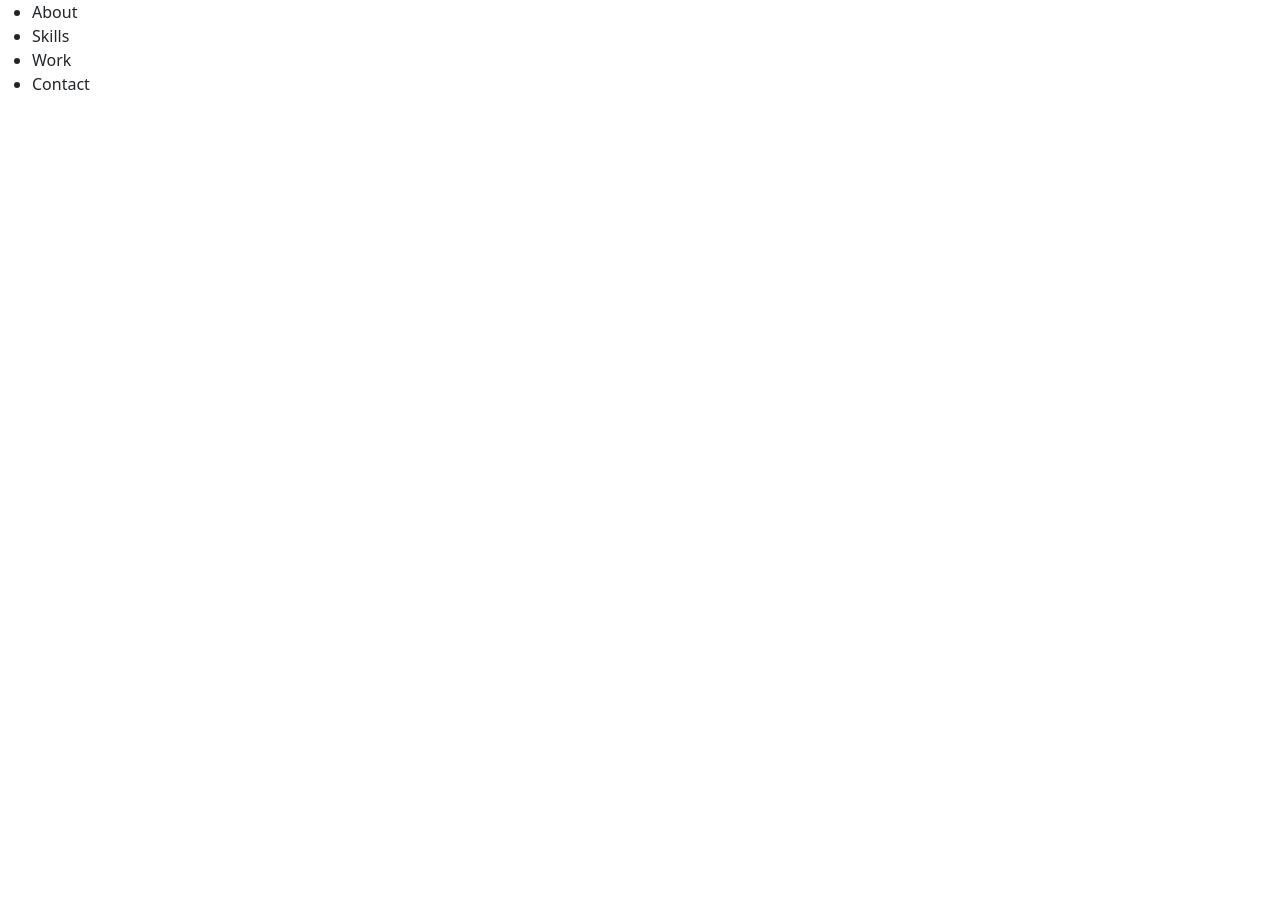
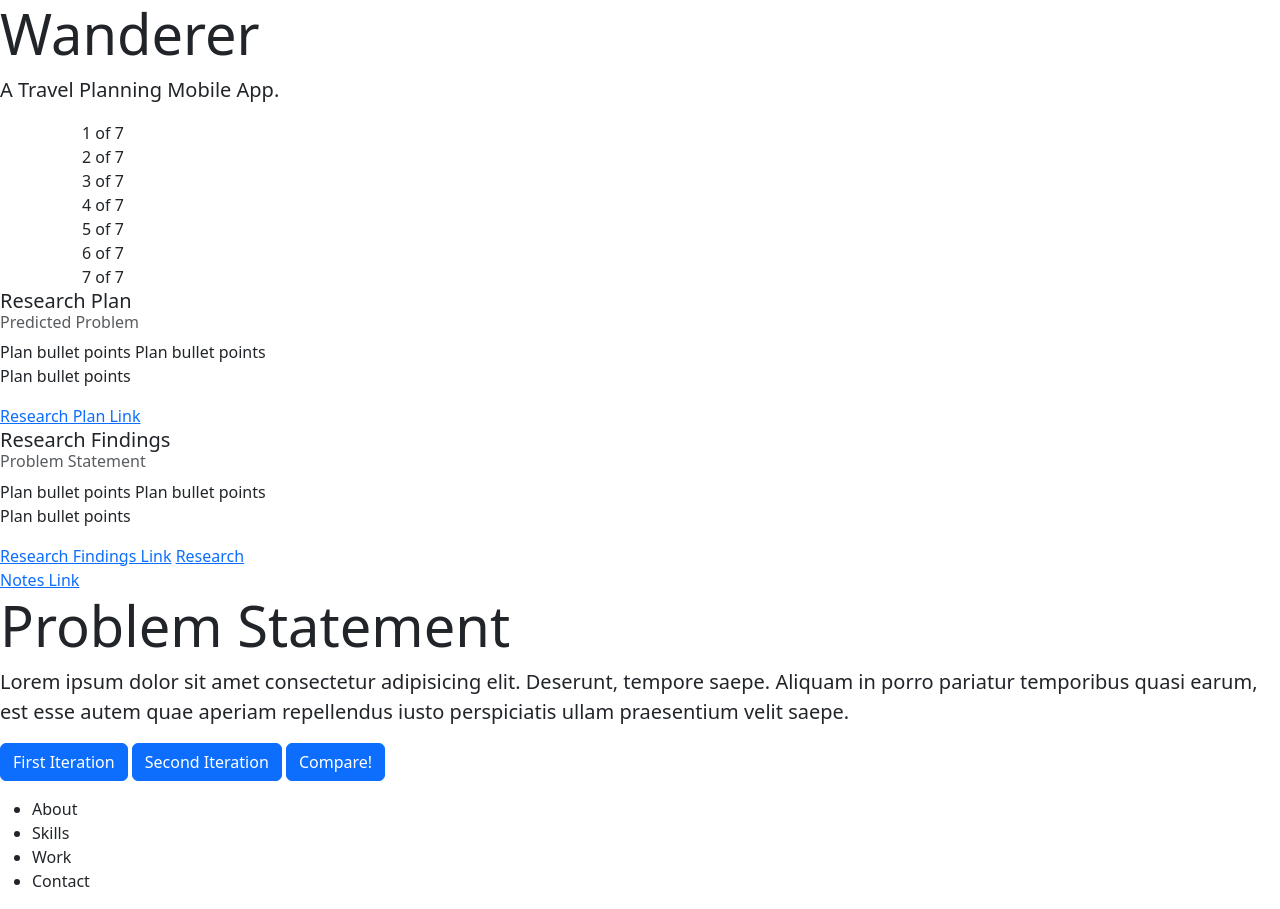
Before and after one commit to CShea5711/UX_UI_HW_20, a plain HTML site: page index.html in a window 1280 px wide. Before the commit the page ends 800 px from the top, so only its background shows below. Drawn offline with nearby package versions, Linux system fonts and the light colour scheme; files that its build step writes are made by us from their sources; a script that the page names is missing.

Commit message:
Update index.html

```diff
--- a/index.html
+++ b/index.html
@@ -4,8 +4,97 @@
         <title>UX/UI Homework 20</title>
         <link href="https://cdn.jsdelivr.net/npm/bootstrap@5.3.0-alpha3/dist/css/bootstrap.min.css" rel="stylesheet" integrity="sha384-KK94CHFLLe+nY2dmCWGMq91rCGa5gtU4mk92HdvYe+M/SXH301p5ILy+dN9+nJOZ" crossorigin="anonymous">
         <script src="https://cdn.jsdelivr.net/npm/bootstrap@5.3.0-alpha3/dist/js/bootstrap.bundle.min.js" integrity="sha384-ENjdO4Dr2bkBIFxQpeoTz1HIcje39Wm4jDKdf19U8gI4ddQ3GYNS7NTKfAdVQSZe" crossorigin="anonymous"></script>
+        <link rel="stylesheet" href="css/index.css" type="text/css">
     </head>
     <body>
+<!--I used a fluid jumbotron component-->
+        <div class="jumbotron jumbotron-fluid1">
+            <div class="containerjumbo1">
+              <h1 class="display-4">Wanderer</h1>
+              <p class="lead">A Travel Planning Mobile App.</p>
+            </div>
+          </div>
+<!--I used Bootstrap 4's col system-->
+        <div class="container">
+            <div class="rowNav">
+              <div class="MyRole">
+                1 of 7
+              </div>
+              <div class="TheProcess">
+                2 of 7
+              </div>
+              <div class="UserResearch">
+                3 of 7
+              </div>
+              <div class="Ideation">
+                4 of 7
+              </div>
+              <div class="UsabilityTesting">
+                5 of 7
+              </div>
+              <div class="Prototype">
+                6 of 7
+              </div>
+              <div class="CaseStudy">
+                7 of 7
+              </div>
+            </div>
+          </div>
+<!--I used a Card Component-->
+          <div class="research" style="width: 18rem;">
+            <div class="card-body1">
+              <h5 class="card-title">Research Plan</h5>
+              <h6 class="card-subtitle mb-2 text-muted">Predicted Problem</h6>
+              <p class="card-text">Plan bullet points
+                Plan bullet points
+                Plan bullet points
+              </p>
+              <a href="#" class="card-link">Research Plan Link</a>
+            </div>
+          </div>
+          <div class="research" style="width: 18rem;">
+            <div class="card-body2">
+              <h5 class="card-title">Research Findings</h5>
+              <h6 class="card-subtitle mb-2 text-muted">Problem Statement</h6>
+              <p class="card-text">Plan bullet points
+                Plan bullet points
+                Plan bullet points
+              </p>
+              <a href="#" class="card-link">Research Findings Link</a>
+              <a href="#" class="card-link">Research Notes Link</a>
+            </div>
+          </div>
+<!--I used another fluid jumbotron component-->
+          <div class="jumbotron jumbotron-fluid2">
+            <div class="containerjumbo2">
+              <h1 class="display-4">Problem Statement</h1>
+              <p class="lead">Lorem ipsum dolor sit amet consectetur adipisicing elit. Deserunt, tempore saepe. Aliquam in porro pariatur temporibus quasi earum, est esse autem quae aperiam repellendus iusto perspiciatis ullam praesentium velit saepe.</p>
+            </div>
+          </div>
+<!--I used a collapse component-->
+          <p>
+            <a class="btn btn-primary" data-toggle="collapse" href="#multiCollapseExample1" role="button" aria-expanded="false" aria-controls="multiCollapseExample1">First Iteration</a>
+            <button class="btn btn-primary" type="button" data-toggle="collapse" data-target="#multiCollapseExample2" aria-expanded="false" aria-controls="multiCollapseExample2">Second Iteration</button>
+            <button class="btn btn-primary" type="button" data-toggle="collapse" data-target=".multi-collapse" aria-expanded="false" aria-controls="multiCollapseExample1 multiCollapseExample2">Compare!</button>
+          </p>
+          <div class="row">
+            <div class="col">
+              <div class="collapse multi-collapse" id="multiCollapseExample1">
+                <img src="image">
+                <div class="card card-body">
+                  Description.
+                </div>
+              </div>
+            </div>
+            <div class="col">
+              <div class="collapse multi-collapse" id="multiCollapseExample2">
+                <img src="image2">
+                <div class="card card-body">
+                  Description.
+                </div>
+              </div>
+            </div>
+          </div>
         <footer>
             <ul>
                 <li class="inline-block">About</li>
@@ -15,4 +104,18 @@
             </ul>
         </footer>
     </body>
+    <script async src="https://cdn.jsdelivr.net/npm/es-module-shims@1/dist/es-module-shims.min.js" crossorigin="anonymous"></script>
+    <script type="importmap">
+    {
+      "imports": {
+        "@popperjs/core": "https://cdn.jsdelivr.net/npm/@popperjs/core@2.11.7/dist/esm/popper.min.js",
+        "bootstrap": "https://cdn.jsdelivr.net/npm/bootstrap@5.3.0-alpha3/dist/js/bootstrap.esm.min.js"
+      }
+    }
+    </script>
+    <script type="module">
+      import * as bootstrap from 'bootstrap'
+
+      new bootstrap.Popover(document.getElementById('popoverButton'))
+    </script>
 </html>
```
